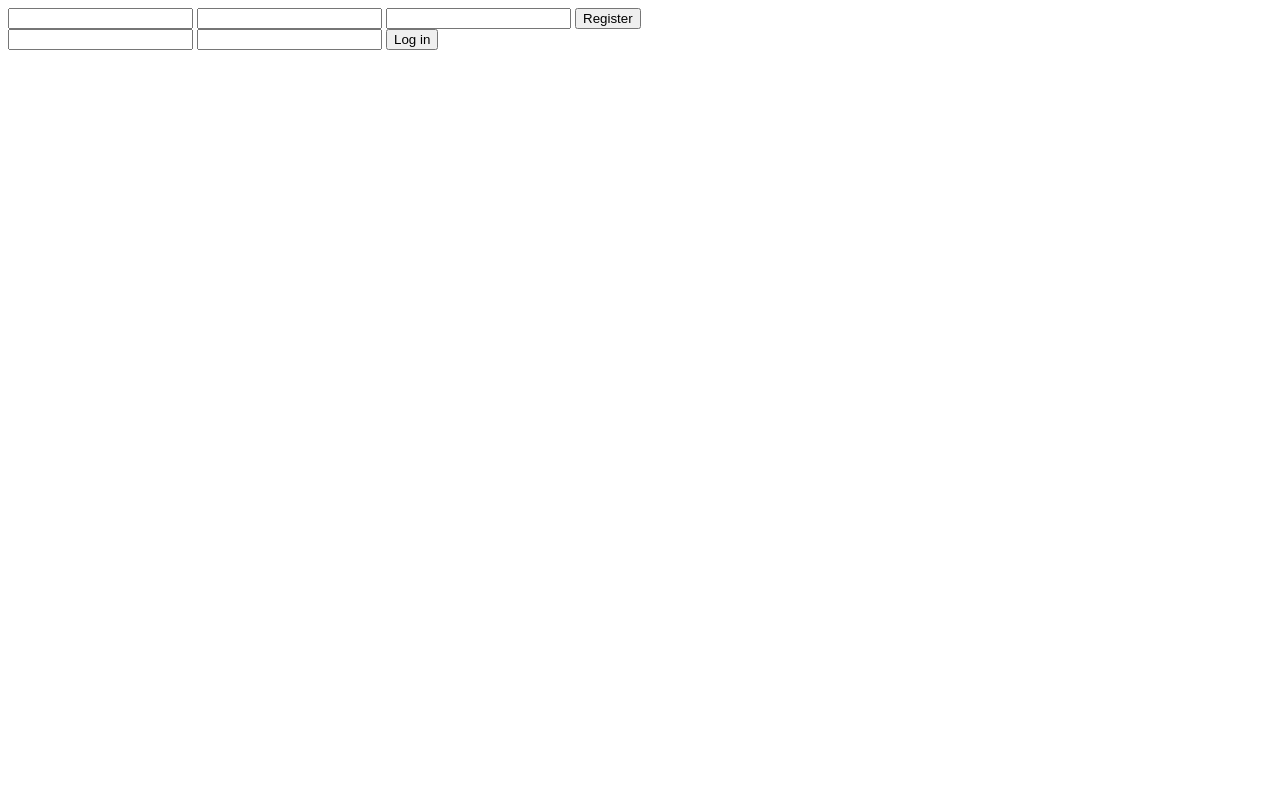
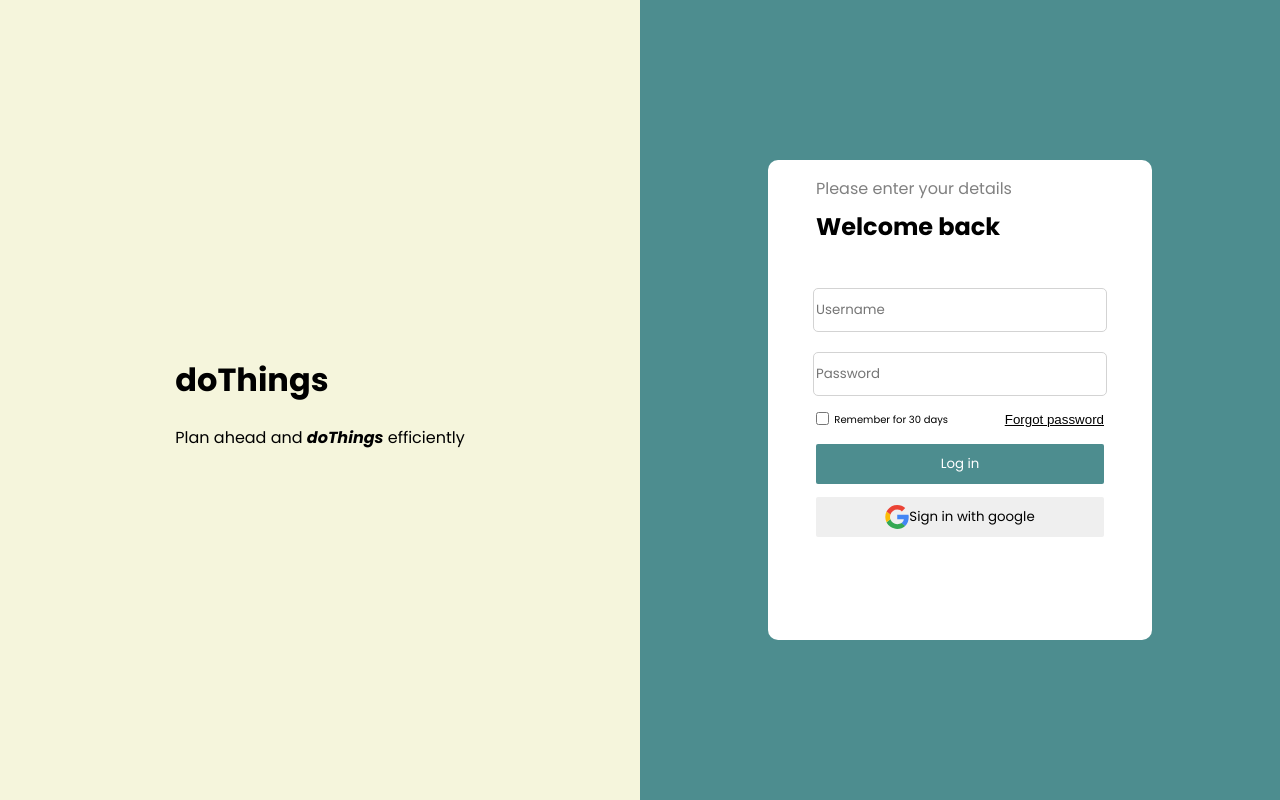
Before and after one commit to yinxunk/todo, a website: page frontend/login.html in a window 1280 px wide. Drawn offline with Linux system fonts and the light colour scheme.

Commit message:
log in page( register function removed)

```diff
--- a/frontend/login.html
+++ b/frontend/login.html
@@ -3,21 +3,34 @@
 <head>
     <meta charset="UTF-8">
     <meta name="viewport" content="width=device-width, initial-scale=1.0">
-    <title>Document</title>
+    <title>doThings</title>
+    <link rel="stylesheet" href="loginStyle.css">
 </head>
 <body>
-    <div>
-        <input type="text" id = "usernameregister">
-        <input type="text" id="passwordregister">
-        <input type="text" id="passwordconfirmregister">
-        <button id = 'Register'>Register</button>
+    <main>
+        <div class = "title">
+            <div>
+                <h1>doThings</h1>
+                <p>Plan ahead and <b><i>doThings</i></b> efficiently</p>
+            </div>
+        </div>
+        <div class = "loginregisterbox">
+            <div class="registerbox">
+                <div class = "logindetails">
+                    <p>Please enter your details</p>
+                    <h2>Welcome back</h2>
+                    <div class="logininputs">
+                        <input type="text" id="usernamelogin" placeholder="Username">
+                        <input type="text"  id="passwordlogin" placeholder="Password">
+                        <div class = "forgetremember"><div id="Remember"><input type="checkbox"><span>Remember for 30 days</span></div id = "forget"><button class="forgetbutton">Forgot password</button></div>
+                        <button id ='Login'>Log in</button>
+                        <button id ="google"><svg width="24px" height="24px" viewBox="-3 0 262 262" xmlns="http://www.w3.org/2000/svg" preserveAspectRatio="xMidYMid"><path d="M255.878 133.451c0-10.734-.871-18.567-2.756-26.69H130.55v48.448h71.947c-1.45 12.04-9.283 30.172-26.69 42.356l-.244 1.622 38.755 30.023 2.685.268c24.659-22.774 38.875-56.282 38.875-96.027" fill="#4285F4"/><path d="M130.55 261.1c35.248 0 64.839-11.605 86.453-31.622l-41.196-31.913c-11.024 7.688-25.82 13.055-45.257 13.055-34.523 0-63.824-22.773-74.269-54.25l-1.531.13-40.298 31.187-.527 1.465C35.393 231.798 79.49 261.1 130.55 261.1" fill="#34A853"/><path d="M56.281 156.37c-2.756-8.123-4.351-16.827-4.351-25.82 0-8.994 1.595-17.697 4.206-25.82l-.073-1.73L15.26 71.312l-1.335.635C5.077 89.644 0 109.517 0 130.55s5.077 40.905 13.925 58.602l42.356-32.782" fill="#FBBC05"/><path d="M130.55 50.479c24.514 0 41.05 10.589 50.479 19.438l36.844-35.974C195.245 12.91 165.798 0 130.55 0 79.49 0 35.393 29.301 13.925 71.947l42.211 32.783c10.59-31.477 39.891-54.251 74.414-54.251" fill="#EB4335"/></svg><span>Sign in with google</span></button>
 
-    </div>
-    <div>
-        <input type="text" id="usernamelogin">
-        <input type="text"  id="passwordlogin">
-        <button id ='Login'>Log in</button>
-    </div>
+                    </div>
+                </div>
+            </div>
+        </div>
+    </main>
     <script src="login.js"></script>
 </body>
 </html>
--- a/frontend/login.js
+++ b/frontend/login.js
@@ -56,10 +56,10 @@ const register = async() => {
     }
 }
 
-document.querySelector('#Register').addEventListener('click', () =>{
-    register();
-    console.log('hi');
-});
+// document.querySelector('#Register').addEventListener('click', () =>{
+//     register();
+//     console.log('hi');
+// });
 
 document.querySelector('#Login').addEventListener('click', () =>{
     login();
--- /dev/null
+++ b/frontend/loginStyle.css
@@ -0,0 +1,134 @@
+@import url('https://fonts.googleapis.com/css2?family=Poppins:ital,wght@0,100;0,200;0,300;0,400;0,500;0,600;0,700;0,800;0,900;1,100;1,200;1,300;1,400;1,500;1,600;1,700;1,800;1,900&display=swap');
+:root {
+    --poppins:"Poppins", sans-serif;
+}
+body{
+    margin: 0;
+}
+
+main{
+    display: flex;
+    width: 100%;
+    height: 100vh;
+    font-family: var(--poppins);
+}
+.title{
+    width: 50%;
+    display: flex;
+    justify-content: center;
+    align-items: center;
+    background-color: beige;
+}
+
+
+
+.loginbox{
+    display: flex;
+    flex-direction: column;
+}
+.registerbox{
+    display: flex;
+    flex-direction: column;
+    width: 60%;
+    height: 60%;
+    background-color:white ;
+    border-radius: 10px;
+}
+.loginregisterbox{
+    display: flex;
+    width: 50%;
+    justify-content: center;
+    align-items: center;
+    background-color:rgb(77, 141, 143) ;
+
+
+}
+
+.logindetails{
+    height: 100%;
+    display: flex;
+    flex-direction: column;
+    padding: 0 3em 0 3em;
+    h2{
+        margin: 0 0 1em 0;
+    }
+    p {
+        margin: 1em 0 0.5em 0;
+        color: gray;
+    }
+
+}
+
+.logininputs{
+    display: flex;
+    flex-direction: column;
+    align-items: center;
+    width: 100%;
+    input{
+        width: 100%;
+        margin: 1.5em 0 0 0;
+        height: 3em;
+        border: 1px solid lightgray;
+        font-family: inherit;
+        border-radius: 5px;
+
+    }
+
+}
+
+#Login{
+    background-color: rgb(77, 141, 143);
+    border: none;
+    cursor: pointer;
+    border-radius: 2px;
+    font-family: inherit;
+    color: white;
+    width: 100%;
+    height: 3em;
+}
+#Remember{
+    display: flex;
+    input{
+        height: 1em;
+        width: 1em;
+        margin: 0;
+    }
+    span{
+        padding-left: 0.5em;
+        font-size: 10px;
+        height: 20px;
+    }
+}
+.forgetremember{
+    width: 100%;
+    max-height: 2em;
+    display: flex;
+    flex-direction: row;
+    height: 4em;
+    justify-content: space-between;
+    margin: 1em 0 0 0;
+
+}
+
+.forgetbutton{
+    height: 1em;
+    border: none;
+    background: none;
+    cursor: pointer;
+    text-decoration: underline;
+    padding: 0;
+
+}
+
+#google{
+    margin: 1em 0 0 0;
+    border: none;
+    cursor: pointer;
+    border-radius: 2px;
+    font-family: inherit;
+    width: 100%;
+    height: 3em;
+    display: flex;
+    align-items: center;
+    justify-content: center;
+}
```
